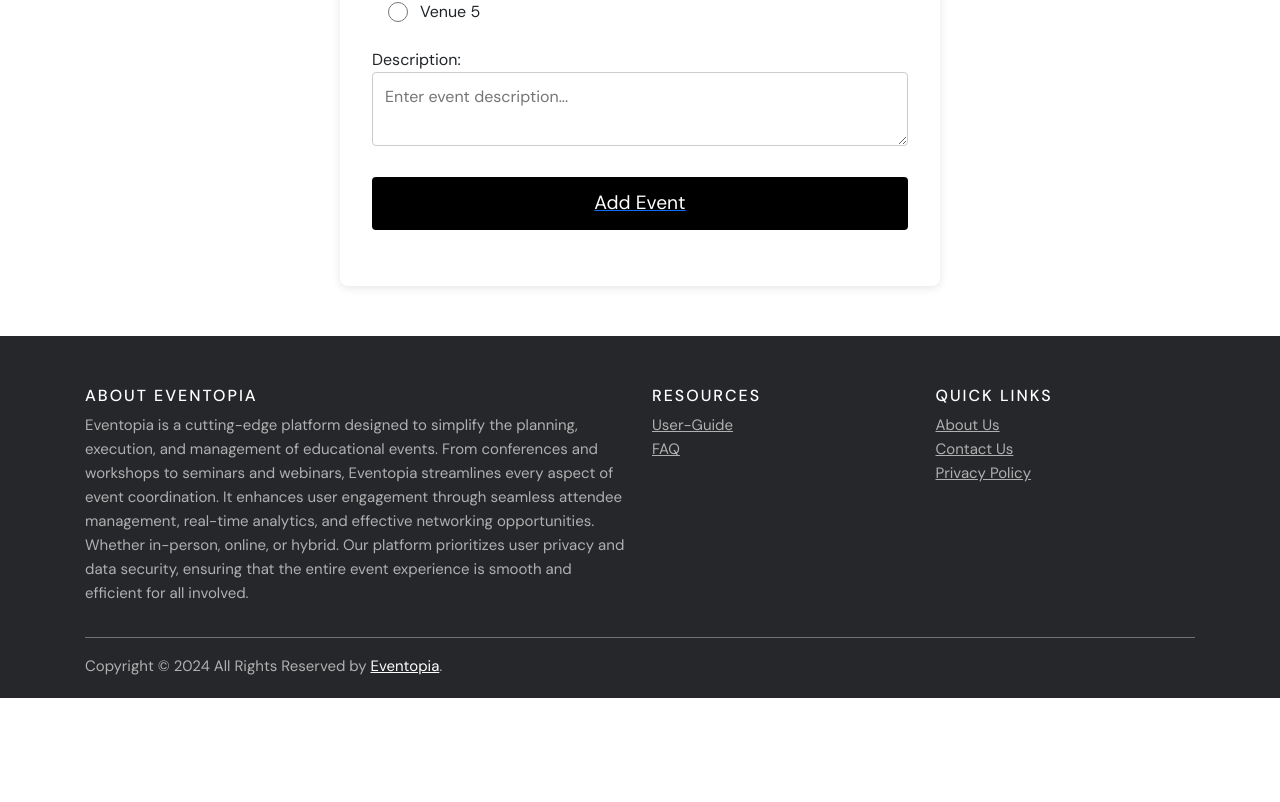
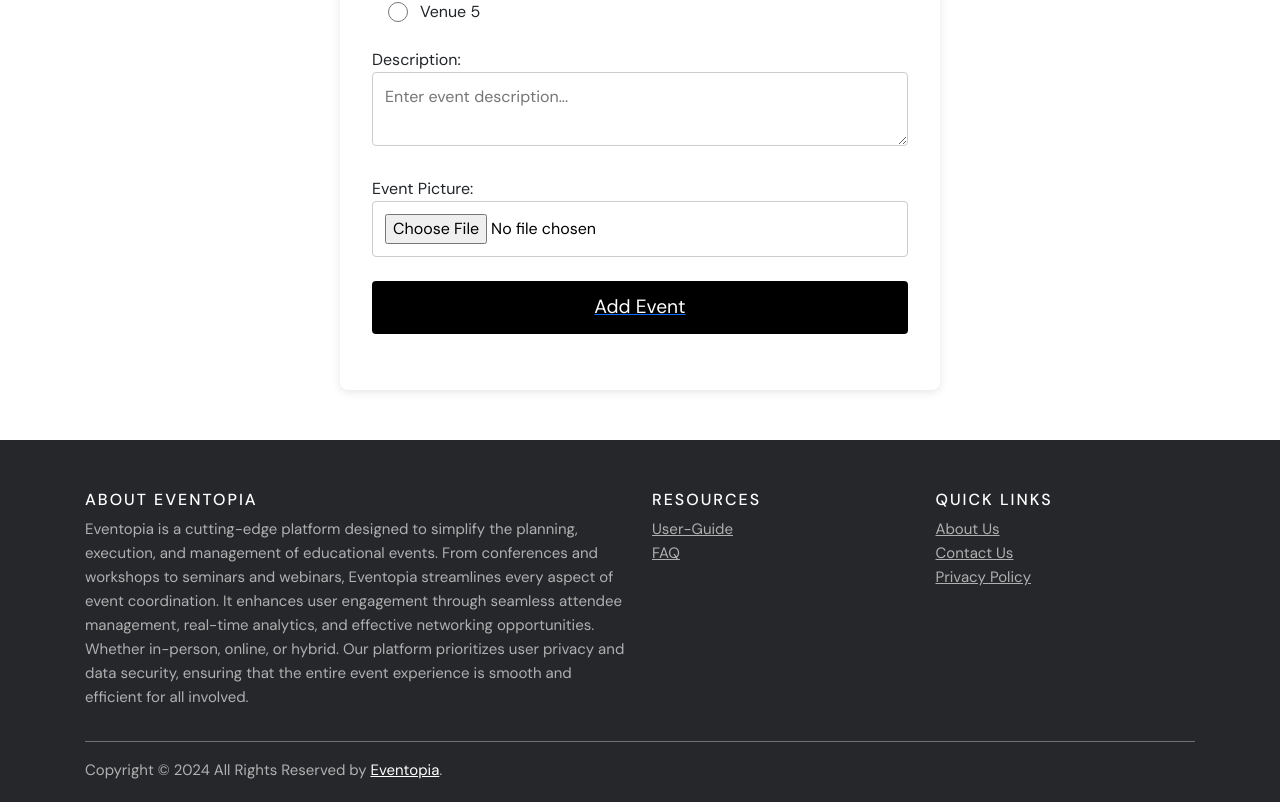
Before and after one commit to anarostam/Eventopia_SEES, a React (Create React App) app in the folder Eventopia/: page /addEvent in a window 1280 px wide. Shown: the part 768-1570 px from the top of the page. Before the commit the page ends 1466 px from the top, so only its background shows below. Built offline with nearby package versions, Linux system fonts and the light colour scheme.

Commit message:
add a event feature box

```diff
--- a/Eventopia/src/pages/AddEvent.jsx
+++ b/Eventopia/src/pages/AddEvent.jsx
@@ -8,6 +8,8 @@ const AddEvent = () => {
   const [time, setTime] = useState('');
   const [venue, setVenue] = useState('');  // State for venue
   const [description, setDescription] = useState('');
+  const [picture, setPicture] = useState(null);
+
 
   const availableVenues = [
     'Venue 1',
@@ -26,9 +28,16 @@ const AddEvent = () => {
       time,
       venue,
       description,
+      picture: picture ? picture.name : '',
     });
   };
 
+  const handlePictureChange = (e) => {
+    const file = e.target.files[0];
+    if (file) {
+      setPicture(file);
+    }
+  };
   return (
     <div className="add-event-container">
       <h1>Add Event</h1>
@@ -96,6 +105,16 @@ const AddEvent = () => {
         </div>
 
         <div className="form-field-wrapper">
+          <label>Event Picture:</label>
+          <input
+            type="file"
+            onChange={handlePictureChange}
+            required
+          />
+          {picture && <p>Selected Picture: {picture.name}</p>}
+        </div>
+
+        <div className="form-field-wrapper">
           <Link to="/EventConfirmation">
             <button type="submit">Add Event</button>
           </Link>
```
